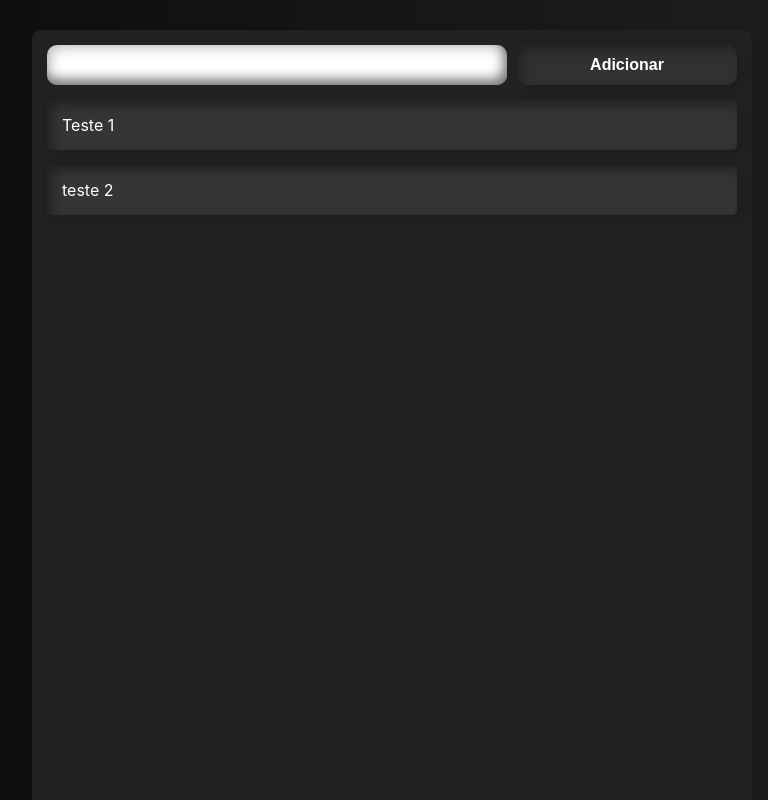
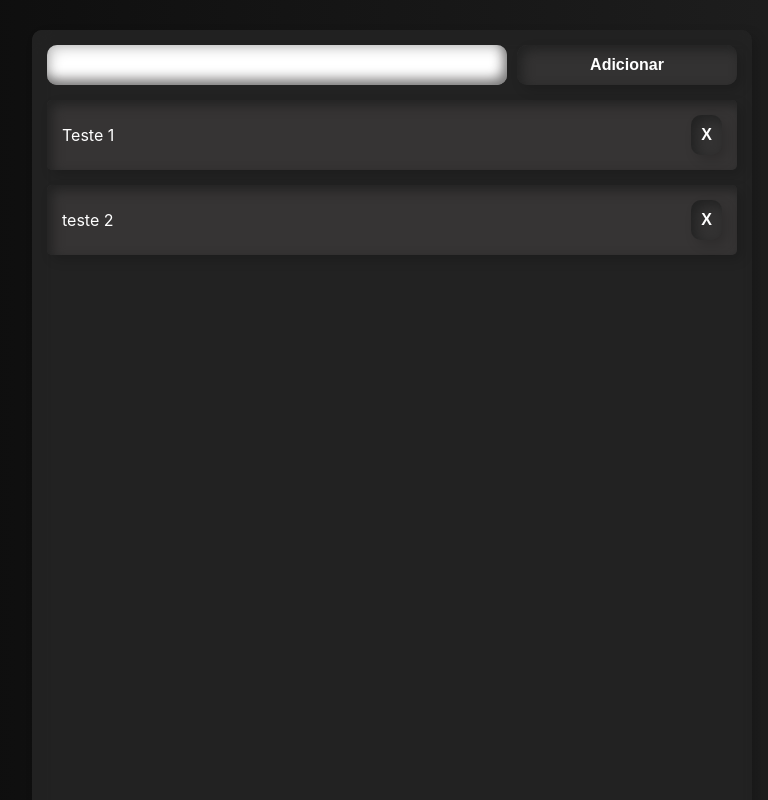
Before and after one commit to brunofelixf/Lista_de_Tarefas, a React (Create React App) app: page / in a window 1280 px wide. Shown: the top 800 px of the page, without its empty margins (248-1016 px from the left). Built offline with nearby package versions, Linux system fonts and the light colour scheme.

Commit message:
Adição do botão deletar

```diff
--- a/src/components/Task.css
+++ b/src/components/Task.css
@@ -14,3 +14,5 @@
   justify-content: space-between;
   box-shadow: inset 5px 5px 12px #222, 5px 5px 12px rgba(0, 0, 0, 0.16);
 }
+.tskTitle {
+}
--- a/src/components/Task.jsx
+++ b/src/components/Task.jsx
@@ -5,7 +5,12 @@ const Task = ({task}) => {
   return (
     <>
     <div className="tskContainer">
-      <p>{task.title}</p>
+      <div>
+       {task.title}
+      </div>
+      <div>
+        <button>X</button>
+      </div>
     </div>
     </>
    );
```
